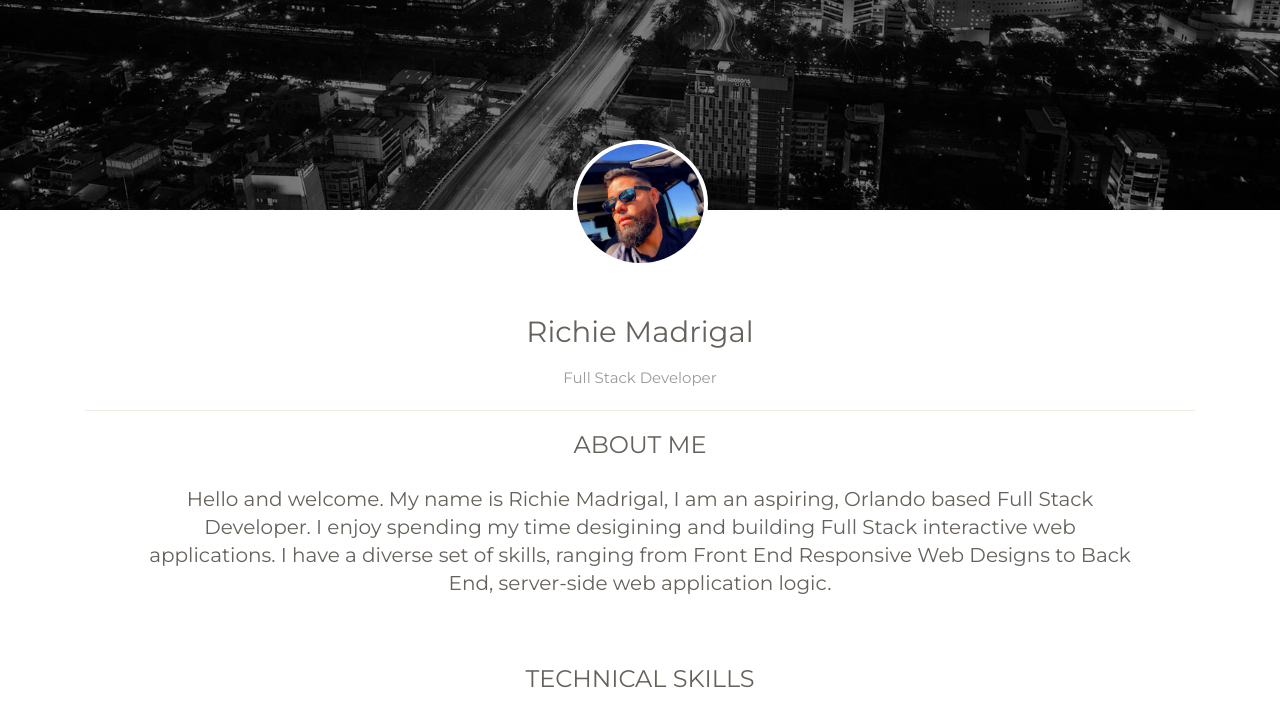
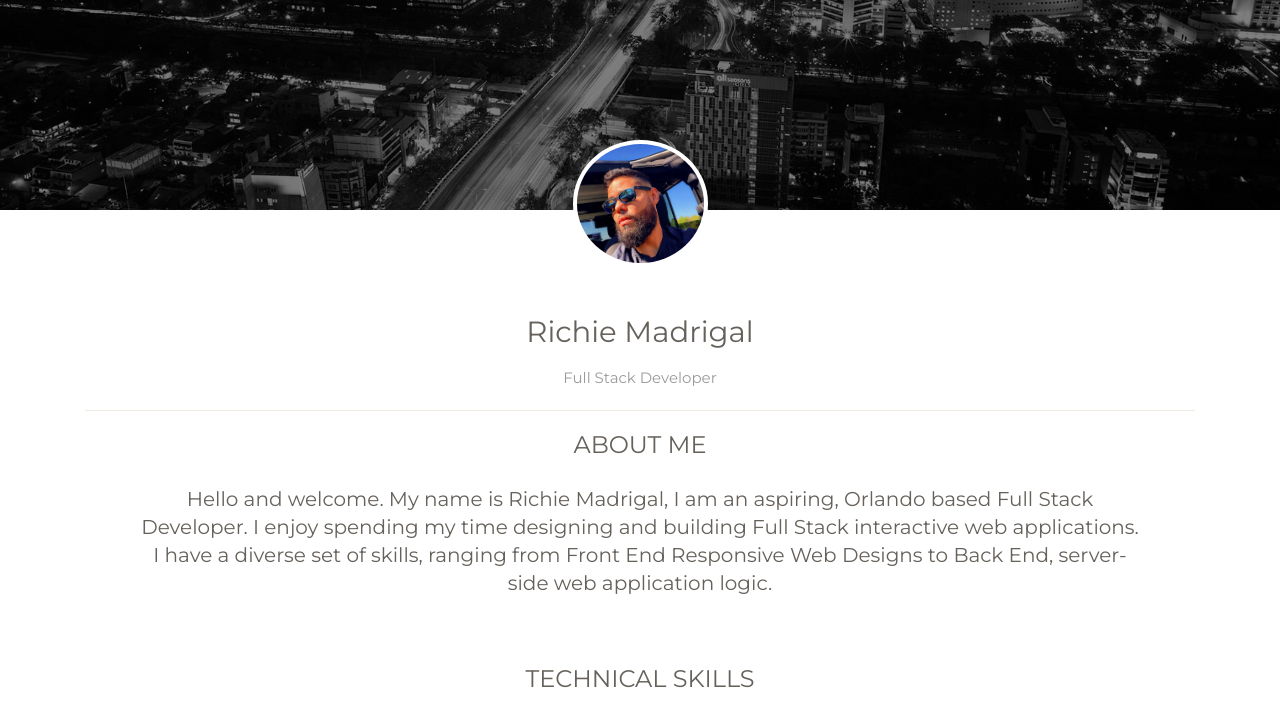
Before and after one commit to richiem0612/richiem0612.github.io, a plain HTML site: page index.html in a window 1280 px wide. Shown: the part 90-796 px from the top of the page. Drawn offline with Linux system fonts and the light colour scheme.

Commit message:
updatedInfo

```diff
--- a/index.html
+++ b/index.html
@@ -95,10 +95,9 @@
                         <h4 class="title text-center">ABOUT ME</h4>
                         <h5 class="col-sm-12 col-md-12 col-lg-12 text-center">Hello and welcome. My name is
                             Richie Madrigal, I am an aspiring, Orlando based Full Stack Developer. I enjoy spending my
-                            time desigining and building Full Stack interactive web applications. I have a diverse set
+                            time designing and building Full Stack interactive web applications. I have a diverse set
                             of skills, ranging from Front End Responsive Web Designs to Back End, server-side web
-                            application
-                            logic.
+                            application logic.
                         </h5> <br />
                     </div>
                     <br>
```
